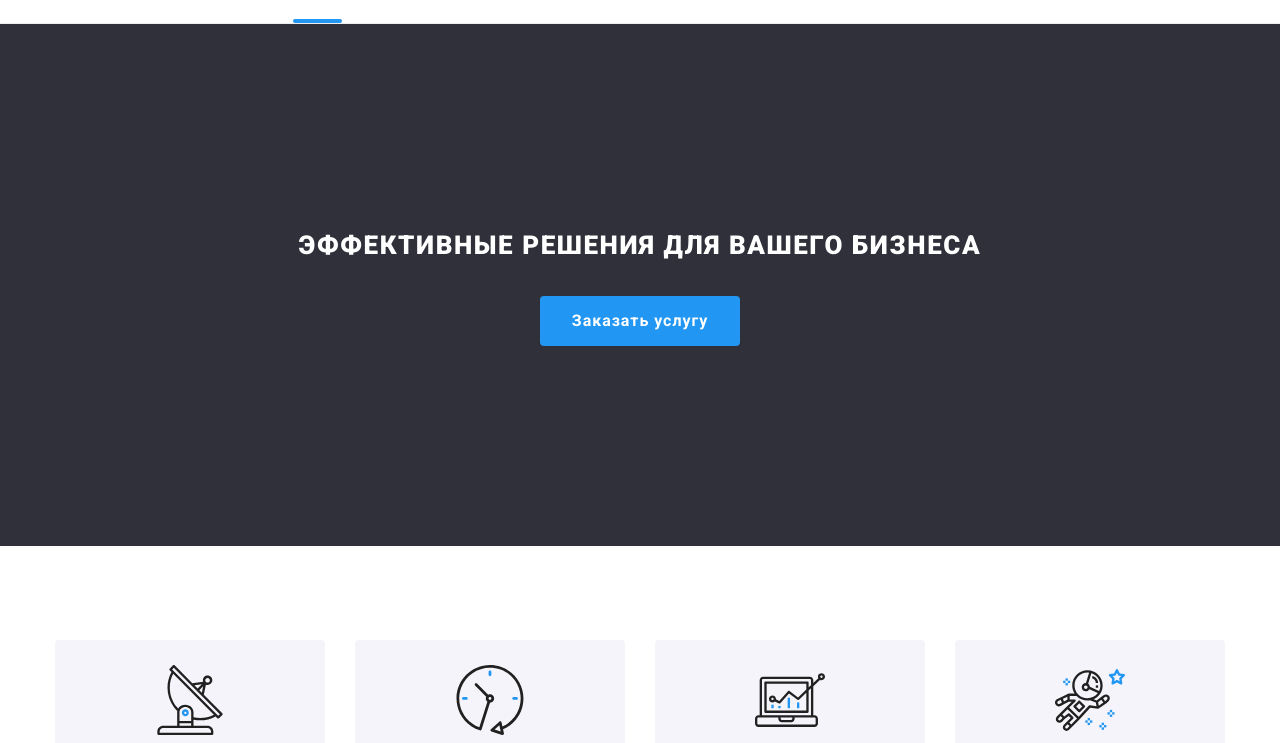
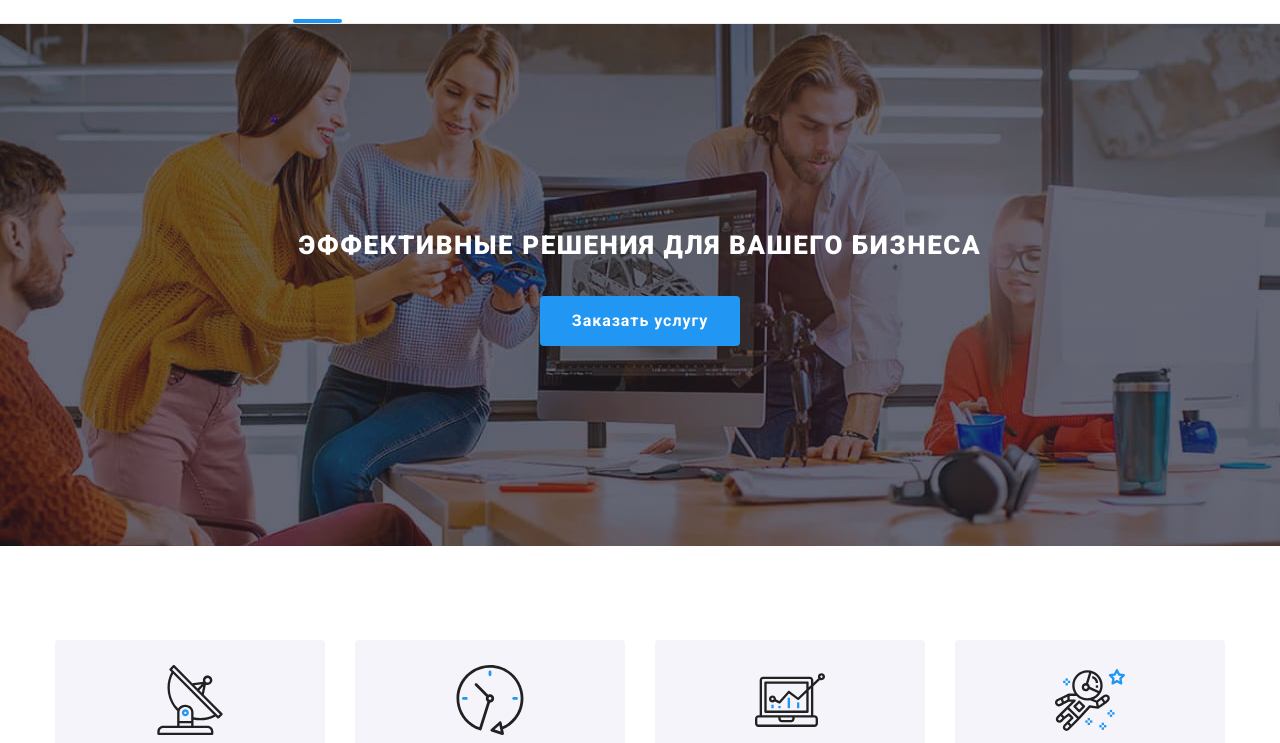
Before and after one commit to vitaliynykonenko/goit-markup-hw-08, a plain HTML site: page index.html in a window 1280 px wide. Shown: the part 57-800 px from the top of the page. Drawn offline with nearby package versions, Linux system fonts and the light colour scheme; files that its build step writes are made by us from their sources; the site is published under a folder, as on GitHub Pages, so addresses that start at the root find nothing.

Commit message:
Фінал ДЗ 8 для здачі

```diff
--- a/sass/components/_hero.scss
+++ b/sass/components/_hero.scss
@@ -8,7 +8,7 @@
         rgba(47, 48, 58, 0.4),
         rgba(47, 48, 58, 0.4)
       ),
-      url(/images/img-bg-mob.jpg);
+      url(../images/img-bg-mob.jpg);
     background-repeat: no-repeat;
     background-position: center;
     max-width: 100%;
@@ -20,7 +20,7 @@
           rgba(47, 48, 58, 0.4),
           rgba(47, 48, 58, 0.4)
         ),
-        url(/images/img-bg-mob-2x.jpg);
+        url(../images/img-bg-mob-2x.jpg);
     }
   }
   @media screen and (min-width: 768px) {
@@ -29,7 +29,7 @@
         rgba(47, 48, 58, 0.4),
         rgba(47, 48, 58, 0.4)
       ),
-      url(/images/img-bg-tab.jpg);
+      url(../images/img-bg-tab.jpg);
     background-repeat: no-repeat;
     background-position: center;
     max-width: 100%;
@@ -41,7 +41,7 @@
           rgba(47, 48, 58, 0.4),
           rgba(47, 48, 58, 0.4)
         ),
-        url(/images/img-bg-tab-2x.jpg);
+        url(../images/img-bg-tab-2x.jpg);
     }
   }
   @media screen and (min-width: 1200px) {
@@ -52,7 +52,7 @@
         rgba(47, 48, 58, 0.4),
         rgba(47, 48, 58, 0.4)
       ),
-      url(/images/img-bg.jpg);
+      url(../images/img-bg.jpg);
     background-repeat: no-repeat;
     background-position: center;
     max-width: 100%;
@@ -64,7 +64,7 @@
           rgba(47, 48, 58, 0.4),
           rgba(47, 48, 58, 0.4)
         ),
-        url(/images/img-bg-2x.jpg);
+        url(../images/img-bg-2x.jpg);
     }
   }
 }
```
